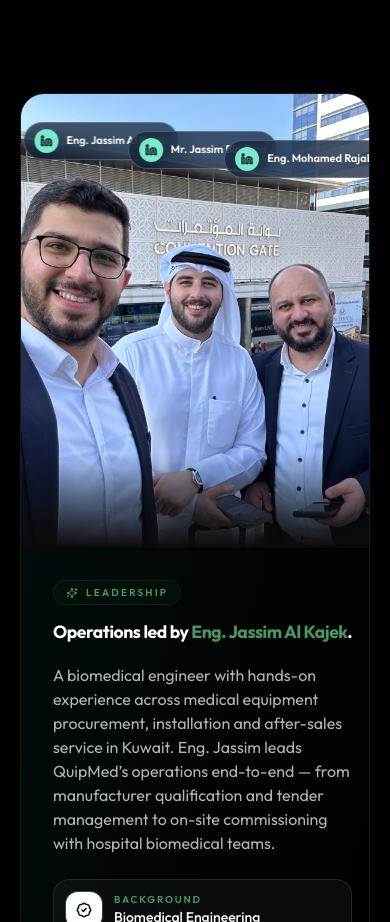
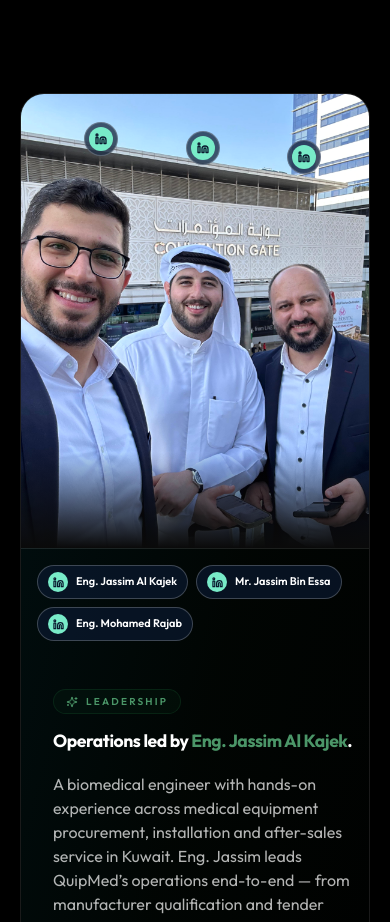
Before and after one commit to AmrXDD/Quipmed-tailwind, a React (Vite) app: page /about in a window 390 px wide. Shown: the part 2460-3382 px from the top of the page. Built offline with nearby package versions, Linux system fonts and the light colour scheme; no server answers; the database is empty.

Commit message:
final mobile layout fix

```diff
--- a/src/pages/About.tsx
+++ b/src/pages/About.tsx
@@ -220,18 +220,40 @@ export default function About() {
                   target="_blank"
                   rel="noopener noreferrer"
                   aria-label={`Open ${p.name}'s LinkedIn profile`}
-                  className="leadership-pill group/pill absolute -translate-x-1/2 inline-flex max-w-[44vw] items-center gap-2 rounded-full border px-2.5 py-1.5 backdrop-blur-md md:max-w-[200px]"
+                  className="leadership-pill group/pill absolute -translate-x-1/2 inline-flex items-center rounded-full border backdrop-blur-md gap-0 p-1 md:gap-2 md:px-2.5 md:py-1.5 md:max-w-[200px]"
                   style={{ left: `${p.x}%`, top: `${p.y}%` }}
                 >
                   <span className="leadership-pill-icon grid h-6 w-6 shrink-0 place-items-center rounded-full transition-transform group-hover/pill:scale-110">
                     <Linkedin size={12} strokeWidth={2.6} />
                   </span>
-                  <span className="leadership-pill-text truncate text-[11px] font-semibold leading-tight">
+                  <span className="leadership-pill-text hidden truncate text-[11px] font-semibold leading-tight md:inline">
                     {p.name}
                   </span>
                 </a>
               ))}
             </div>
+
+            {/* Mobile-only name strip — the in-photo pills collapse to icons
+                on small screens, so we surface the names here. */}
+            <ul className="flex flex-wrap items-center gap-2 border-t border-white/10 bg-navy-900/40 p-4 md:hidden">
+              {LEADERSHIP_PEOPLE.map((p) => (
+                <li key={`m-${p.name}`}>
+                  <a
+                    href={p.linkedin}
+                    target="_blank"
+                    rel="noopener noreferrer"
+                    className="leadership-pill inline-flex items-center gap-2 rounded-full border px-2.5 py-1.5"
+                  >
+                    <span className="leadership-pill-icon grid h-5 w-5 shrink-0 place-items-center rounded-full">
+                      <Linkedin size={11} strokeWidth={2.6} />
+                    </span>
+                    <span className="leadership-pill-text text-[11px] font-semibold leading-tight">
+                      {p.name}
+                    </span>
+                  </a>
+                </li>
+              ))}
+            </ul>
 
             {/* Info */}
             <div className="relative p-8 md:p-12">
```
